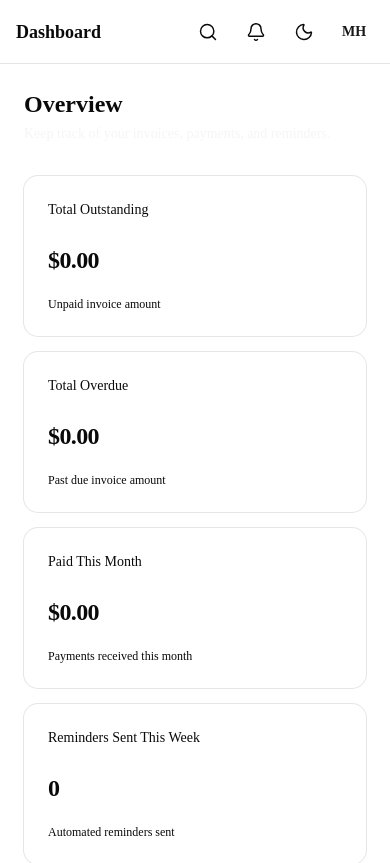
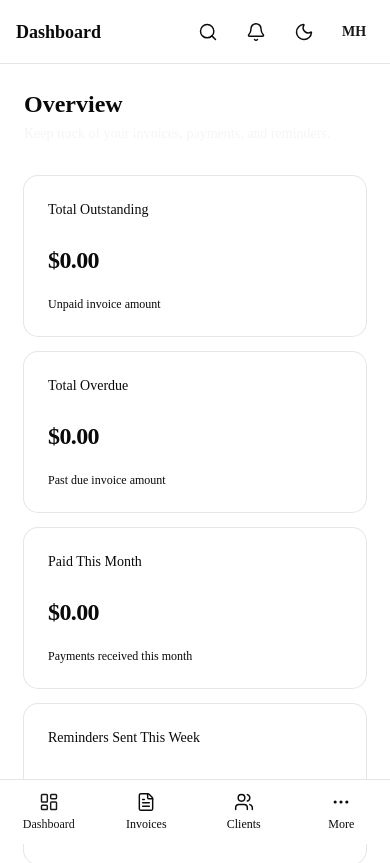
Before and after one commit to altafur-fuad/Payment_Chaser, a Next.js app: page /dashboard in a window 390 px wide. Shown: the top 863 px of the page. Built offline with nearby package versions, Linux system fonts and the light colour scheme.

Commit message:
feat: add mobile bottom navigation

```diff
--- a/src/app/dashboard/page.tsx
+++ b/src/app/dashboard/page.tsx
@@ -1,12 +1,13 @@
 /**
  * @file src/app/dashboard/page.tsx
  * @description Payment Chaser dashboard page using the application shell.
- * @phase 2
+ * @phase 3
  * @author Payment Chaser Team
- * @created 2026-10-01
+ * @created 2026-10-03
  */
 
 import { DashboardContent } from '@/components/DashboardContent'
+import { MobileBottomNav } from '@/components/dashboard/MobileBottomNav'
 import { Sidebar } from '@/components/dashboard/Sidebar'
 import { Topbar } from '@/components/dashboard/Topbar'
 
@@ -18,10 +19,12 @@ export default function DashboardPage() {
             <div className="flex min-w-0 flex-1 flex-col">
                 <Topbar />
 
-                <main className="flex-1">
+                <main className="flex-1 pb-16 lg:pb-0">
                     <DashboardContent />
                 </main>
             </div>
+
+            <MobileBottomNav />
         </div>
     )
 }
--- /dev/null
+++ b/src/components/dashboard/MobileBottomNav.tsx
@@ -0,0 +1,77 @@
+/**
+ * @file src/components/dashboard/MobileBottomNav.tsx
+ * @description Mobile bottom navigation for the Payment Chaser app shell.
+ * @phase 3
+ * @author Payment Chaser Team
+ * @created 2026-10-03
+ */
+
+import Link from 'next/link'
+import {
+    FileText,
+    LayoutDashboard,
+    MoreHorizontal,
+    Users,
+} from 'lucide-react'
+
+const navItems = [
+    {
+        label: 'Dashboard',
+        href: '/dashboard',
+        icon: LayoutDashboard,
+    },
+    {
+        label: 'Invoices',
+        href: '/invoices',
+        icon: FileText,
+    },
+    {
+        label: 'Clients',
+        href: '/clients',
+        icon: Users,
+    },
+    {
+        label: 'More',
+        href: '/settings',
+        icon: MoreHorizontal,
+    },
+]
+
+export function MobileBottomNav() {
+    return (
+        <nav
+            aria-label="Mobile navigation"
+            className="fixed bottom-0 left-0 right-0 z-[100] border-t border-border bg-background lg:hidden"
+        >
+            <div className="grid grid-cols-4">
+                {navItems.map((item) => {
+                    const Icon = item.icon
+                    const isActive = item.href === '/dashboard'
+
+                    return (
+                        <Link
+                            key={item.href}
+                            href={item.href}
+                            aria-current={isActive ? 'page' : undefined}
+                            className={[
+                                'flex min-h-16 flex-col items-center justify-center gap-1',
+                                'text-xs font-medium transition-colors duration-150',
+                                'focus-visible:outline-none focus-visible:ring-2 focus-visible:ring-primary focus-visible:ring-inset',
+                                isActive
+                                    ? 'text-primary'
+                                    : 'text-foreground hover:bg-surface',
+                            ].join(' ')}
+                        >
+                            <Icon
+                                size={20}
+                                strokeWidth={1.75}
+                                aria-hidden="true"
+                            />
+                            <span>{item.label}</span>
+                        </Link>
+                    )
+                })}
+            </div>
+        </nav>
+    )
+}
```
